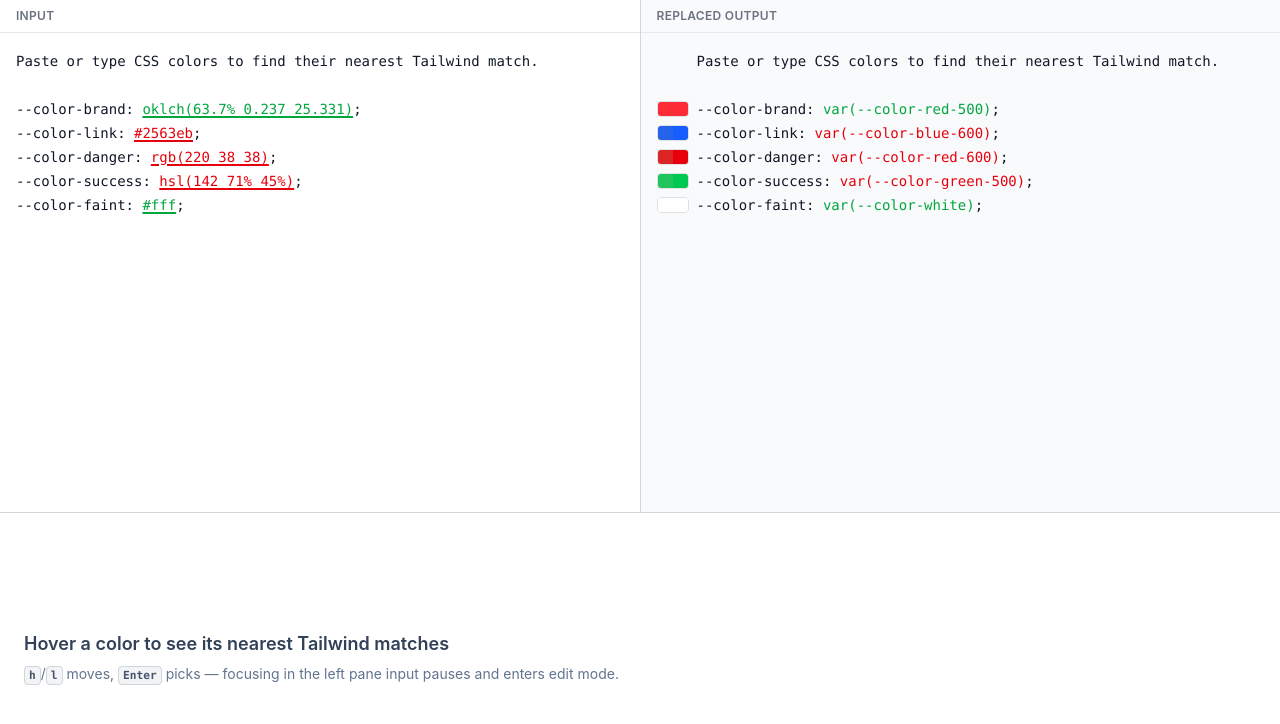
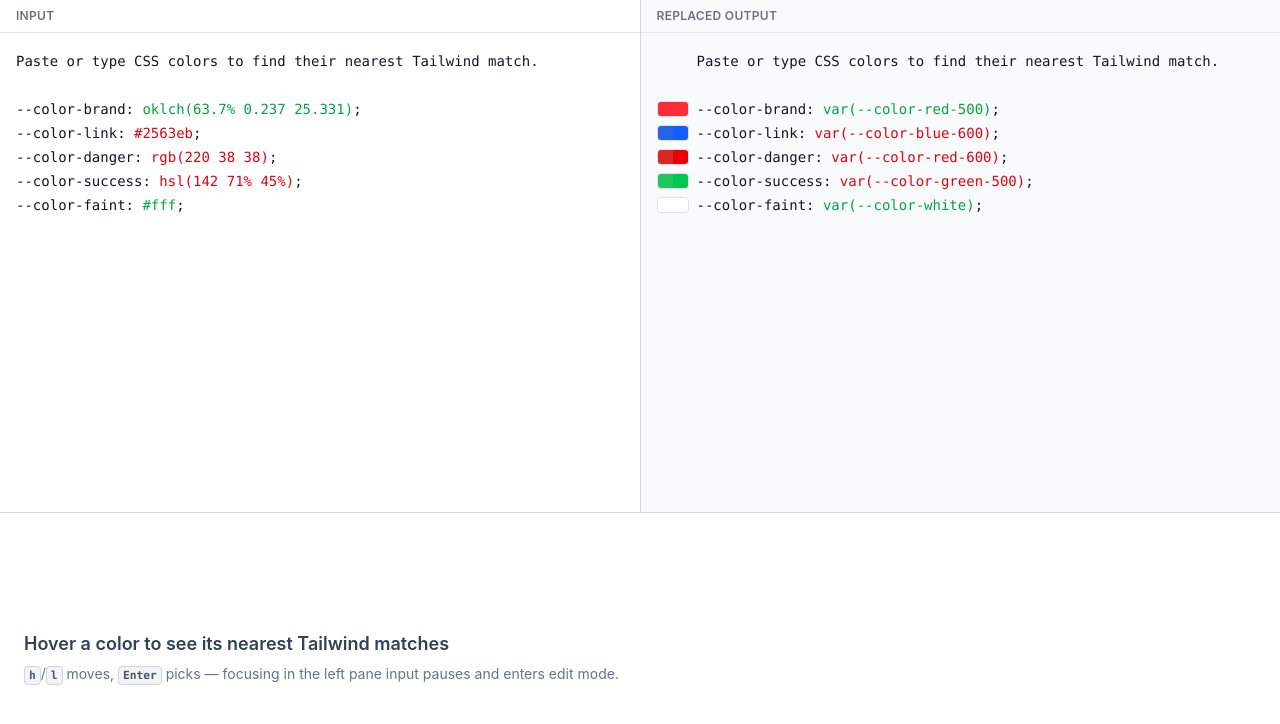
Before and after one commit to Noitidart/Colorwind, a React (Vite) app: page / in a window 1280 px wide. Shown: the top 724 px of the page. Built offline with nearby package versions, Linux system fonts and the light colour scheme.

Commit message:
Remove unnecessary underline on matched colors in input pane
The underline decoration was only needed to signal interactivity when
tooltips were present. With tooltips removed, the underlines are just
visual noise that distracts from the color tokens themselves.

```diff
--- a/src/components/ColorEditor.tsx
+++ b/src/components/ColorEditor.tsx
@@ -306,9 +306,7 @@
                     return (
                       <span
                         key={segment.start}
-                        className={`underline decoration-2 underline-offset-2 ${tierClassName(
-                          choice?.percent ?? 0,
-                        )}`}
+                        className={tierClassName(choice?.percent ?? 0)}
                       >
                         {segment.text}
                       </span>
```
